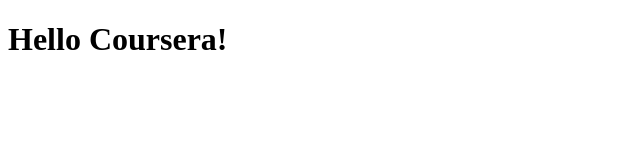
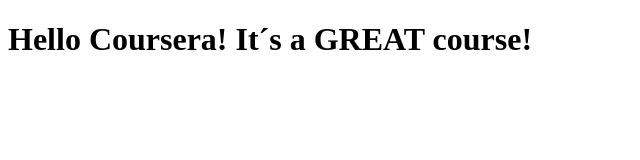
Before and after one commit to barnarson/coursera-test, a plain HTML site: page site/index.html in a window 1280 px wide. Shown: the whole page, without its empty margins (0-640 px from the left). Drawn offline with Linux system fonts and the light colour scheme.

Commit message:
Small addition to our page content

```diff
--- a/site/index.html
+++ b/site/index.html
@@ -4,6 +4,6 @@
 	<title>Hello Coursera</title>
 </head>
 <body>
-<h1>Hello Coursera!</h1>
+<h1>Hello Coursera! It´s a GREAT course! </h1>
 </body>
 </html>
```
